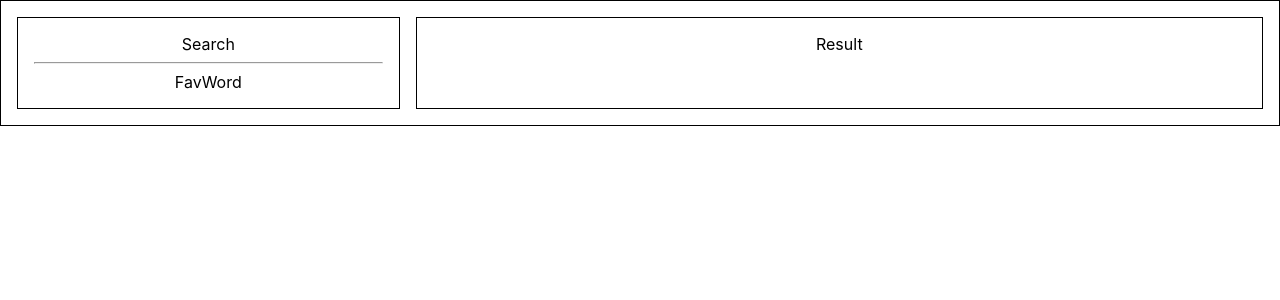
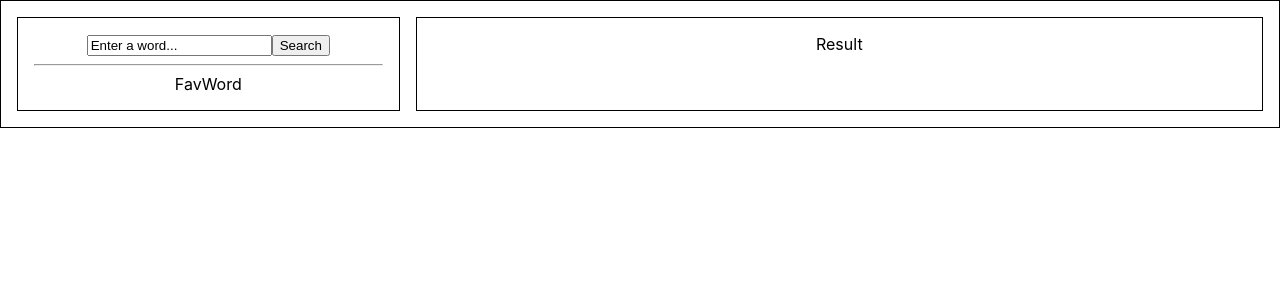
Before and after one commit to erikesund/gcu-word-search, a React (Create React App) app: page / in a window 1280 px wide. Shown: the top 300 px of the page. Built offline with nearby package versions, Linux system fonts and the light colour scheme.

Commit message:
added form to search

```diff
--- a/src/components/Search.js
+++ b/src/components/Search.js
@@ -2,7 +2,13 @@ import React from "react";
 
 function Search() {
   return (
-    <div>Search <hr/></div>
+    <div>
+      <form>
+        <input defaultValue="Enter a word..."></input>
+        <button>Search</button>
+      </form>
+      <hr/>
+    </div>
   )
 }
 
```
